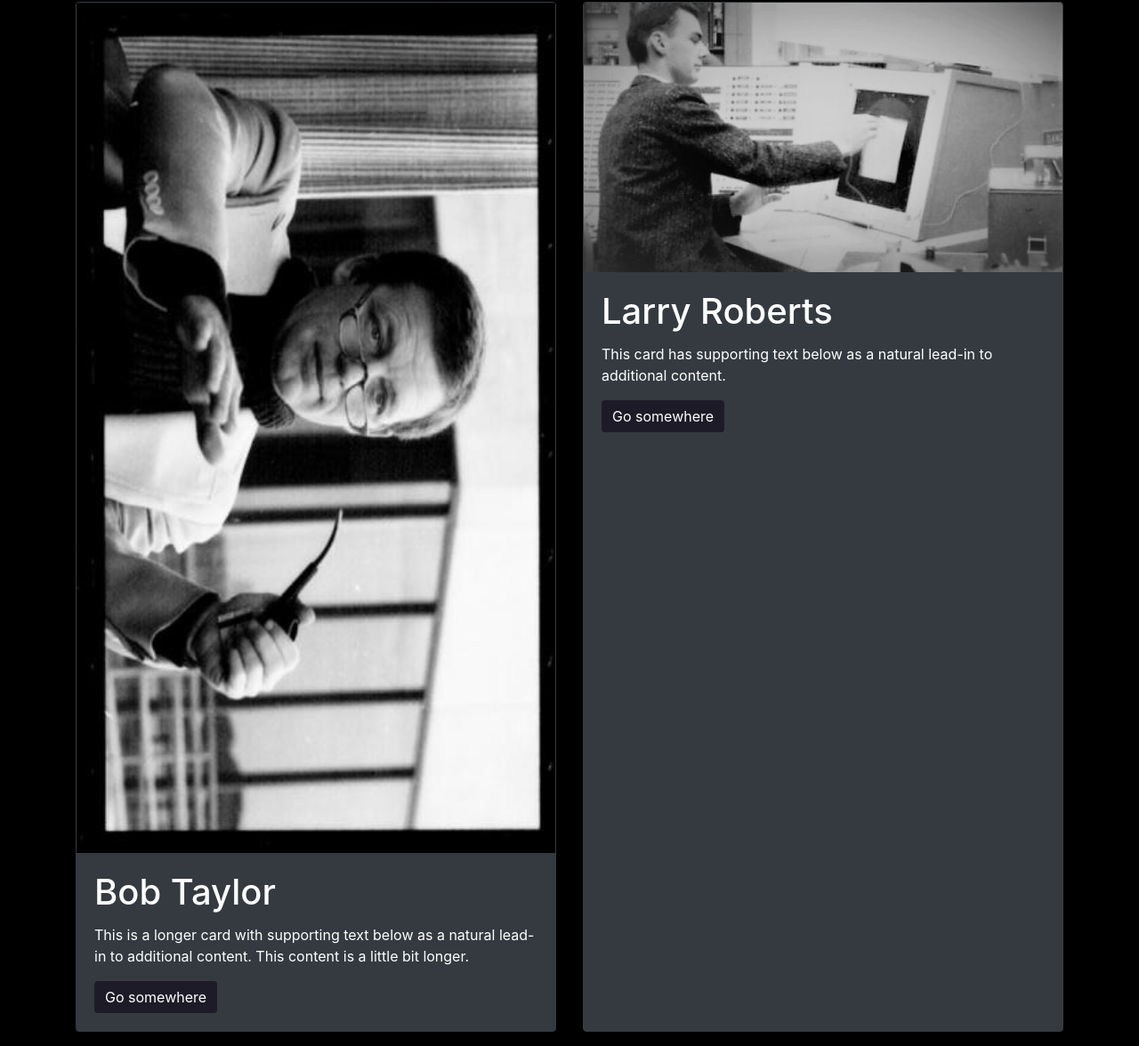
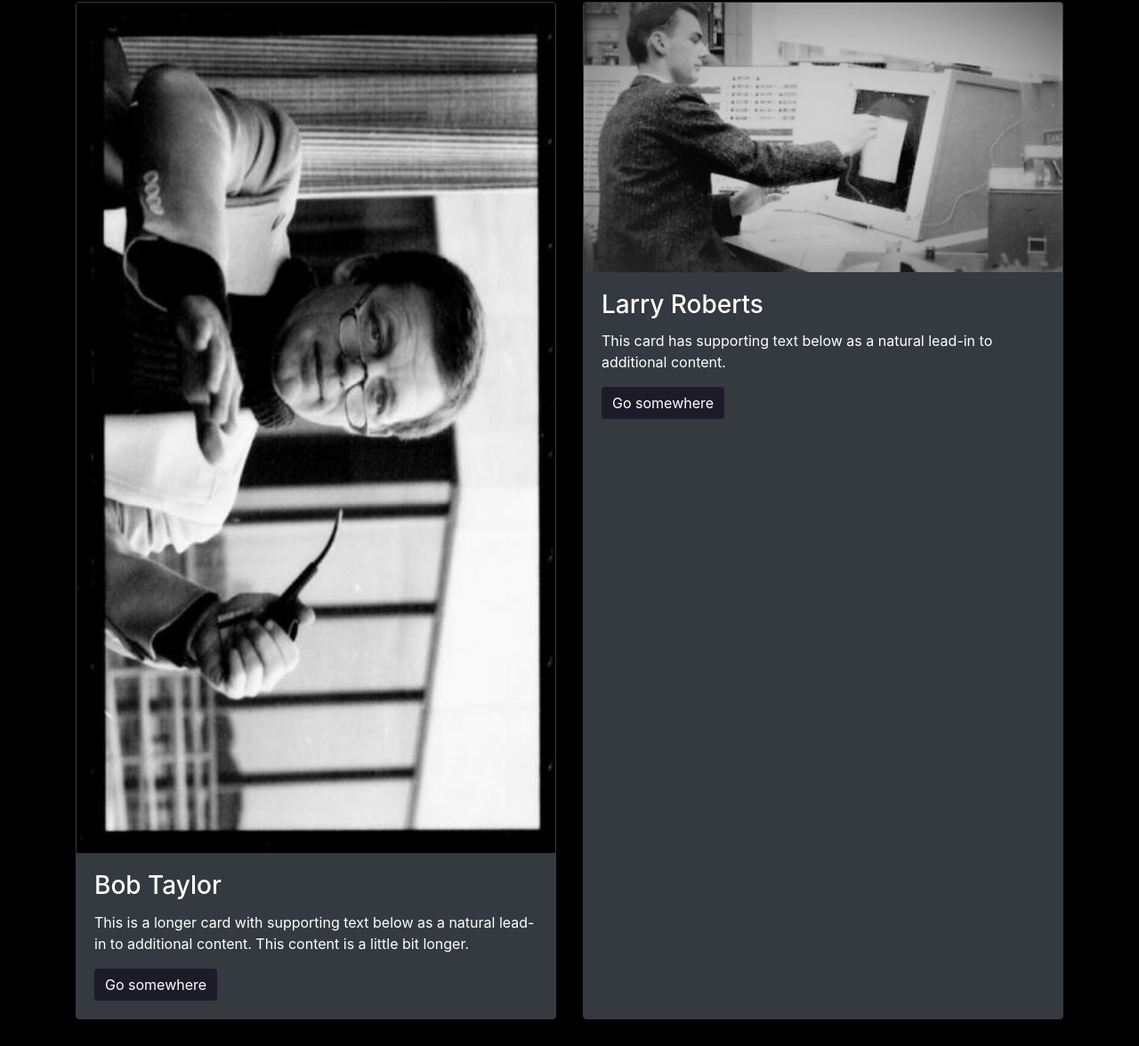
Before and after one commit to Gabe397/IS117FinalProject, a plain HTML site: page docs/index.html in a window 1280 px wide. Shown: the part 630-1806 px from the top of the page at 89% size. Drawn offline with nearby package versions, Linux system fonts and the light colour scheme.

Commit message:
Task: Adjusted card headers

```diff
--- a/docs/index.html
+++ b/docs/index.html
@@ -61,7 +61,7 @@
       <div class="card text-white bg-dark mb-3 border-dark">
         <img class="card-img-top" src="Taylor Home.jpg" alt="Card image cap">
         <div class="card-body">
-          <h1 class="card-title">Bob Taylor</h1>
+          <h3 class="card-title">Bob Taylor</h3>
           <p class="card-text">This is a longer card with supporting text below as a natural lead-in to additional content. This content is a little bit longer.</p>
           <a href="#" class="btn btn-primary botButCol">Go somewhere</a>
         </div>
@@ -69,7 +69,7 @@
       <div class="card text-white bg-dark mb-3 border-dark">
         <img class="card-img-top" src="RobertsHome.jpg" alt="Card image cap">
         <div class="card-body">
-          <h1 class="card-title">Larry Roberts</h1>
+          <h3 class="card-title">Larry Roberts</h3>
           <p class="card-text">This card has supporting text below as a natural lead-in to additional content.</p>
           <a href="#" class="btn btn-primary botButCol">Go somewhere</a>
 
```
